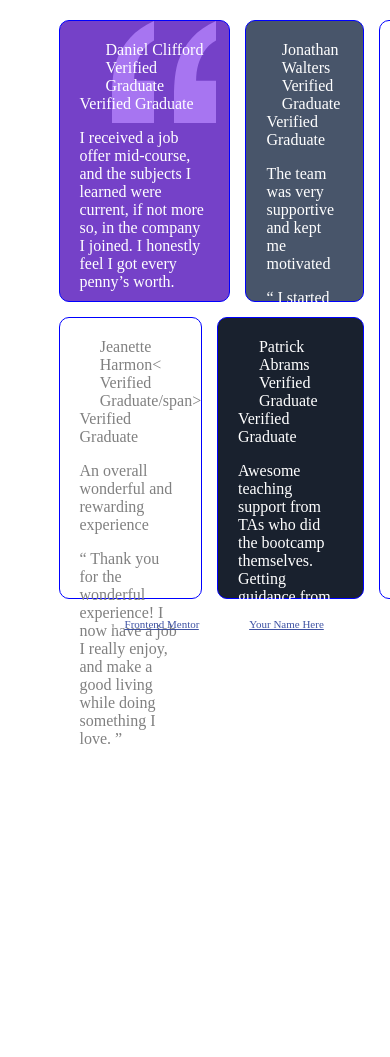
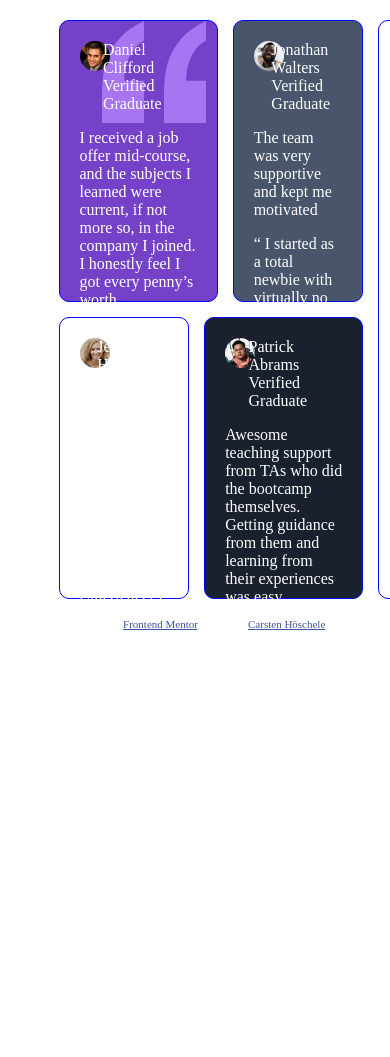
Before and after one commit to Fullbringa/testimonials, a plain HTML site: page index.html in a window 390 px wide. Shown: the top 1057 px of the page. Drawn offline with Linux system fonts and the light colour scheme.

Commit message:
CSS-Visualisierung angepasst für Desktop /  mobile

```diff
--- a/index.html
+++ b/index.html
@@ -23,10 +23,8 @@
 
       <div class="upperLeft whiteSpace borderRounded">
         <div class="name">
-          <span>Daniel Clifford <br>Verified Graduate</span>
-        </div>
-        <div class="position">
-          <span>Verified Graduate</span>
+          <img src="./resources/images/image-daniel.jpg" alt="Portrait of Daniel Clifford">
+          <span>Daniel Clifford <br><span class="verified">Verified Graduate</span></span>
         </div>
         <div class="bigHeadline">
           <p>
@@ -37,20 +35,18 @@
         <div class="mainText">
           <p>
             “ I was an EMT for many years before I joined the bootcamp. I’ve been looking to make a
-    transition and have heard some people who had an amazing experience here. I signed up
-    for the free intro course and found it incredibly fun! I enrolled shortly thereafter.
-    The next 12 weeks was the best - and most grueling - time of my life. Since completing
-    the course.”
+            transition and have heard some people who had an amazing experience here. I signed up
+            for the free intro course and found it incredibly fun! I enrolled shortly thereafter.
+            The next 12 weeks was the best - and most grueling - time of my life. Since completing
+            the course, I’ve successfully switched careers, working as a Software Engineer at a VR startup. ”
           </p>
         </div>
       </div>
 
       <div class="upperMid whiteSpace borderRounded">
         <div class="name">
-          <span>Jonathan Walters <br>Verified Graduate</span>
-        </div>
-        <div class="position">
-          <span>Verified Graduate</span>
+          <img src="./resources/images/image-jonathan.jpg" alt="Portrait of Jonathan Walters">
+          <span>Jonathan Walters <br><span class="verified">Verified Graduate</span></span>
         </div>
         <div class="bigHeadline">
           <p>
@@ -65,12 +61,10 @@
         </div>
       </div>
 
-      <div class="bottomLeft whiteSpace borderRounded nonWhiteBackground">
+      <div class="bottomLeft whiteSpace borderRounded whiteBackground">
         <div class="name">
-          <span>Jeanette Harmon< <br>Verified Graduate/span>
-        </div>
-        <div class="position">
-          <span>Verified Graduate</span>
+          <img src="./resources/images/image-jeanette.jpg" alt="Portrait of Jeanette Harmon">
+          <span> Jeanette Harmon<br><span class="verified">Verified Graduate</span></span>
         </div>
         <div class="bigHeadline">
           <p>
@@ -87,10 +81,8 @@
 
       <div class="bottomMid whiteSpace borderRounded">
         <div class="name">
-          <span>Patrick Abrams <br>Verified Graduate</span>
-        </div>
-        <div class="position">
-          <span>Verified Graduate</span>
+          <img src="./resources/images/image-patrick.jpg" alt="Portrait of Patrick Abrams">
+          <span>Patrick Abrams <br><span class="verified">Verified Graduate</span></span>
         </div>
         <div class="bigHeadline">
           <p>
@@ -113,14 +105,11 @@
       <!-- Weil upperRight eine eigene Länge braucht, werde ich es in ein eigenes Grid setzen und durch flexbox nach rechts ziehen.
       Also werde ich erstmal alle anderen grids machen! -->
       <div class="gridRight">
-        <div class="upperRight whiteSpace borderRounded nonWhiteBackground">
+        <div class="upperRight whiteSpace borderRounded whiteBackground">
           <div class="name">
             <img src="./resources/images/image-kira.jpg" alt="Portrait of Kira Whittle">
-            <span>Kira Whittle <br>Verified Graduate</span>
+            <span>Kira Whittle <br><span class="verified">Verified Graduate</span></span>
           </div>
-<!--           <div class="position">
-            <span>Verified Graduate</span>
-          </div> -->
           <div class="bigHeadline">
             <p>
               Such a life-changing experience. Highly recommended!
@@ -142,9 +131,9 @@
       </div>
     </div>
   <footer>
-    <div class="attribution">
+    <div class="attribution whiteBackground">
       Challenge by <a href="https://www.frontendmentor.io?ref=challenge" target="_blank">Frontend Mentor</a>.
-      Coded by <a href="#">Your Name Here</a>.
+      Coded by <a href="https://www.xing.com/profile/Carsten_Hoeschele2/cv" target="_blank">Carsten Höschele</a>.
     </div>
   </footer>
 </body>
```
